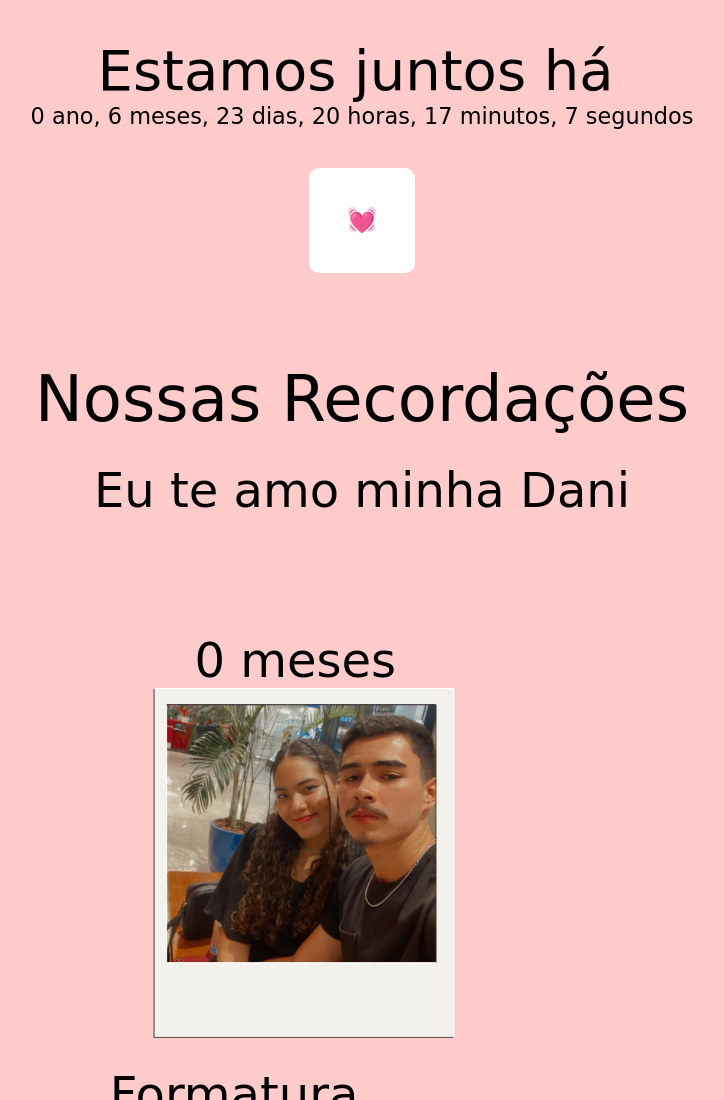
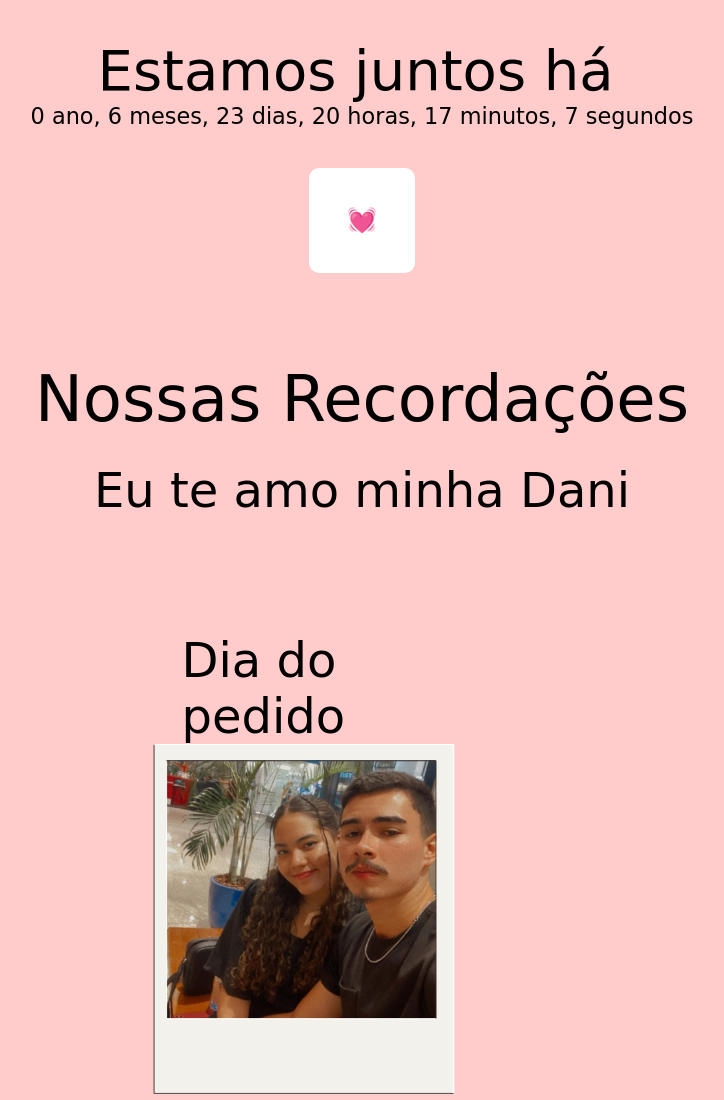
Before and after one commit to mdanyllo/dia-dos-namorados, a plain HTML site: page index.html in a window 1280 px wide. Shown: the top 1100 px of the page, without its empty margins (406-1130 px from the left). Drawn offline with Linux system fonts and the light colour scheme; a web font is replaced by a local one.

Commit message:
melhorias7.1

```diff
--- a/index.html
+++ b/index.html
@@ -14,7 +14,7 @@
         <h1 class="h1music">Nossas Recordações</h1>
         <h2 class="h1dani">Eu te amo minha Dani</h2>
      <div class="div1">
-        <p class="legenda2">0 meses</p>
+        <p class="legenda2">Dia do pedido</p>
         <img class="img2" src="./arq/3meses.png" alt="">
         <p class="legenda3">Formatura</p>
         <img class="img3" src="./arq/formatura.png" alt="">
```
